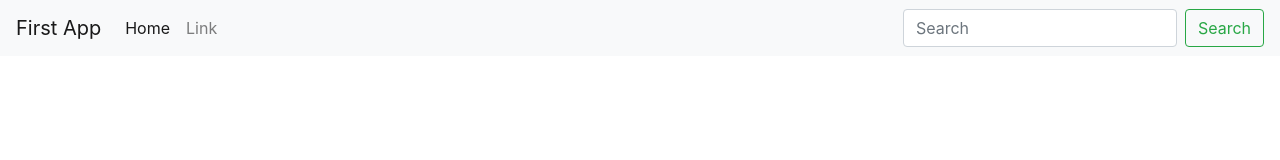
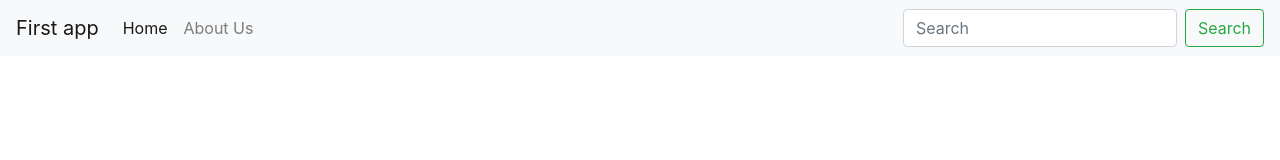
Before and after one commit to bhavin1998/myreactdemo, a React (Create React App) app: page / in a window 1280 px wide. Shown: the top 160 px of the page. Built offline with nearby package versions, Linux system fonts and the light colour scheme.

Commit message:
Navbar bootstrap

```diff
--- /dev/null
+++ b/module2.mjs
@@ -0,0 +1,2 @@
+import {b,a} from './module1.mjs'
+console.log(d);
--- a/package.json
+++ b/package.json
@@ -34,5 +34,8 @@
       "last 1 firefox version",
       "last 1 safari version"
     ]
+  },
+  "devDependencies": {
+    "@babel/plugin-transform-runtime": "^7.17.0"
   }
 }
--- a/src/App.js
+++ b/src/App.js
@@ -1,31 +1,12 @@
-import logo from './logo.svg';
+// import logo from './logo.svg';
 import './App.css';
+import Navbar from './components/Navbar';
 
 function App() {
 
   return (
     <>
-      <nav className="navbar navbar-expand-lg navbar-light bg-light">
-    <a className="navbar-brand" href="/">First App</a>
-    <button className="navbar-toggler" type="button" data-toggle="collapse" data-target="#navbarSupportedContent" aria-controls="navbarSupportedContent" aria-expanded="false" aria-label="Toggle navigation">
-      <span className="navbar-toggler-icon"></span>
-    </button>
-
-    <div className="collapse navbar-collapse" id="navbarSupportedContent">
-      <ul className="navbar-nav mr-auto">
-        <li className="nav-item active">
-          <a className="nav-link" href="/">Home <span className="sr-only">(current)</span></a>
-        </li>
-        <li className="nav-item">
-          <a className="nav-link" href="/">Link</a>
-        </li>
-      </ul>
-      <form className="form-inline my-2 my-lg-0">
-        <input className="form-control mr-sm-2" type="search" placeholder="Search" aria-label="Search"/>
-        <button className="btn btn-outline-success my-2 my-sm-0" type="submit">Search</button>
-      </form>
-    </div>
-  </nav>
+      <Navbar sitetitle="First app" abouttextt="About Us" />
     </>
   );
 }
--- /dev/null
+++ b/src/components/Navbar.js
@@ -0,0 +1,37 @@
+import React from 'react'
+import PropTypes from 'prop-types'
+
+export default function Navbar(props) {
+  return (
+    <nav className="navbar navbar-expand-lg navbar-light bg-light">
+        <a className="navbar-brand" href="/">{props.sitetitle}</a>
+        <button className="navbar-toggler" type="button" data-toggle="collapse" data-target="#navbarSupportedContent" aria-controls="navbarSupportedContent" aria-expanded="false" aria-label="Toggle navigation">
+          <span className="navbar-toggler-icon"></span>
+        </button>
+
+        <div className="collapse navbar-collapse" id="navbarSupportedContent">
+          <ul className="navbar-nav mr-auto">
+            <li className="nav-item active">
+              <a className="nav-link" href="/">Home <span className="sr-only">(current)</span></a>
+            </li>
+            <li className="nav-item">
+              <a className="nav-link" href="/">{props.abouttextt}</a>
+            </li>
+          </ul>
+          <form className="form-inline my-2 my-lg-0">
+            <input className="form-control mr-sm-2" type="search" placeholder="Search" aria-label="Search"/>
+            <button className="btn btn-outline-success my-2 my-sm-0" type="submit">Search</button>
+          </form>
+        </div>
+      </nav>
+  )
+}
+
+Navbar.propTypes = {
+    sitetitle: PropTypes.string,
+    abouttextt: PropTypes.string
+}
+
+Navbar.defaultProps = {
+    sitetitle: "default type",
+}
```
Also changed, not shown: module1.mjs (added, +7 -0 lines), 1 other file (tests, documents, lock files or other folders).
